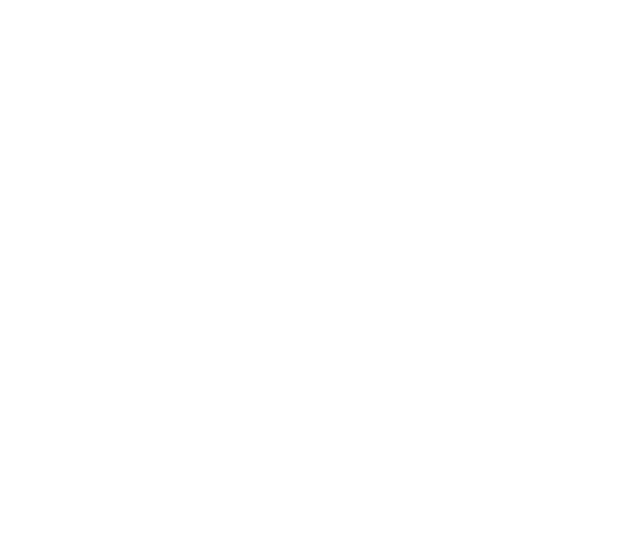
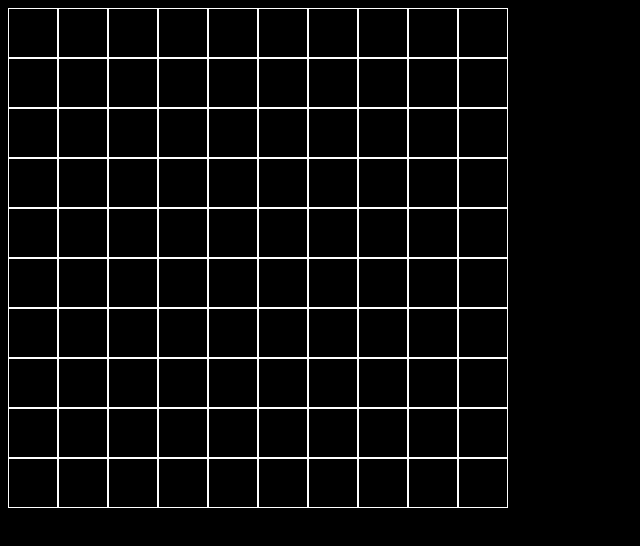
Before and after one commit to K-Viera/MazeGenerator, a plain HTML site: page index.html in a window 1280 px wide. Shown: the whole page, without its empty margins (0-640 px from the left). Drawn offline with Linux system fonts and the light colour scheme.

Commit message:
build maze border

```diff
--- a/index.html
+++ b/index.html
@@ -4,6 +4,7 @@
     <meta charset="UTF-8">
     <meta http-equiv="X-UA-Compatible" content="IE=edge">
     <meta name="viewport" content="width=<device-width>, initial-scale=1.0">
+        <link rel="stylesheet" type="text/css" href="./style.css" media="screen" />
     <title>Document</title>
 </head>
 <body>
--- a/maze.js
+++ b/maze.js
@@ -23,6 +23,21 @@ class Maze {
         }
         current = this.grid[0][0];
     }
+
+    draw() {
+        maze.width = this.size;
+        maze.height = this.size;
+        maze.style.background = "black";
+        current.visited = true;
+
+        for (let r = 0; r < this.rows; r++) {
+            for (let c = 0; c < this.columns; c++) {
+                let grid = this.grid;
+                grid[r][c].show(this.size, this.rows, this.columns);
+                grid[r][c].visited = true;
+            }
+        }
+    }
 }
 
 class Cell {
@@ -39,7 +54,48 @@ class Cell {
             bottomWall: true,
         }
     }
+
+    drawTopWall(x, y, size, columns) {
+        ctx.beginPath();
+        ctx.moveTo(x, y);
+        ctx.lineTo(x + size / columns, y);
+        ctx.stroke();
+    }
+    drawRighWall(x, y, size, columns, rows) {
+        ctx.beginPath();
+        ctx.moveTo(x + size / columns, y);
+        ctx.lineTo(x + size / columns, y + size / rows);
+        ctx.stroke();
+    }
+    drawBottomWall(x, y, size, columns, rows) {
+        ctx.beginPath();
+        ctx.moveTo(x + size / columns, y + size / rows);
+        ctx.lineTo(x, y + size / rows);
+        ctx.stroke();
+    }
+    drawLeftWall(x, y, size, rows) {
+        ctx.beginPath();
+        ctx.moveTo(x, y + size / rows);
+        ctx.lineTo(x, y);
+        ctx.stroke();
+    }
+    show(size, rows, columns) {
+        let x = this.colNum * size / columns;
+        let y = this.rowNum * size / rows;
+        ctx.strokeStyle = "#ffffff";
+        ctx.fillStyle = "black";
+        ctx.lineWidth = 2;
+
+        if (this.walls.topWall) this.drawTopWall(x, y, size, columns);
+        if (this.walls.rigthWall) this.drawRighWall(x, y, size, columns, rows);
+        if (this.walls.bottomWall) this.drawBottomWall(x, y, size, columns, rows);
+        if (this.walls.leftWall) this.drawLeftWall(x, y, size, rows);
+        if (this.visited) {
+            ctx.fillRect(x + 1, y + 1, size / columns - 2, size / rows - 2);
+        }
+    }
 }
 
 let newMaze = new Maze(500, 10, 10);
 newMaze.setup();
+newMaze.draw();
--- a/style.css
+++ b/style.css
@@ -0,0 +1,3 @@
+body {
+    background-color: #000000;
+}
```
